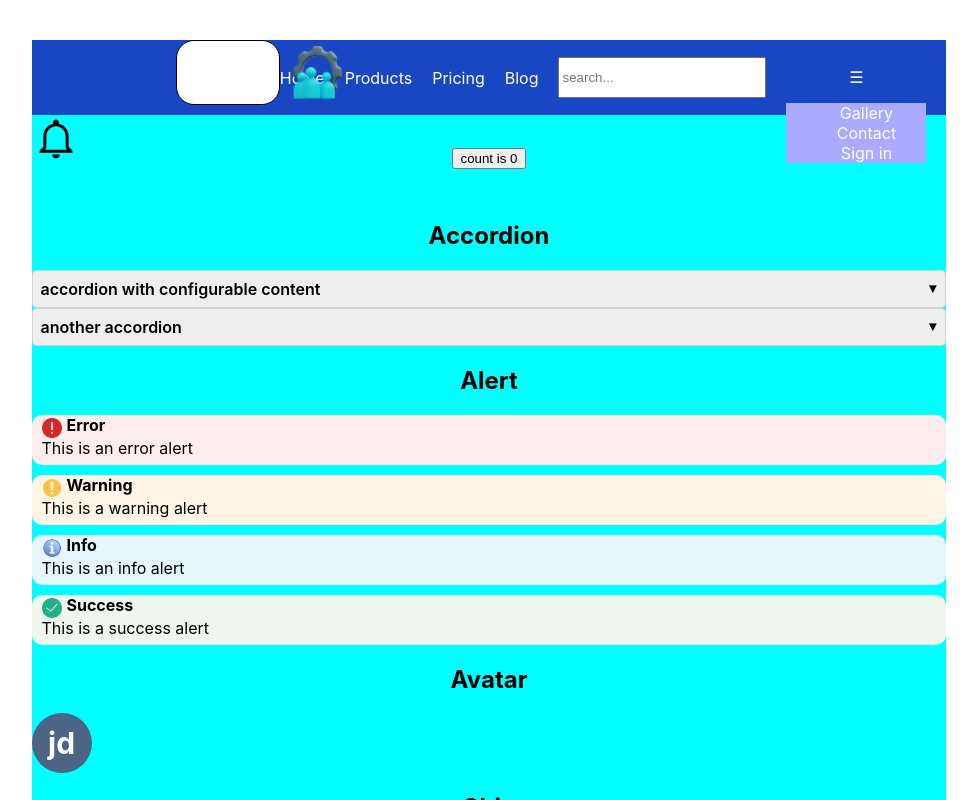
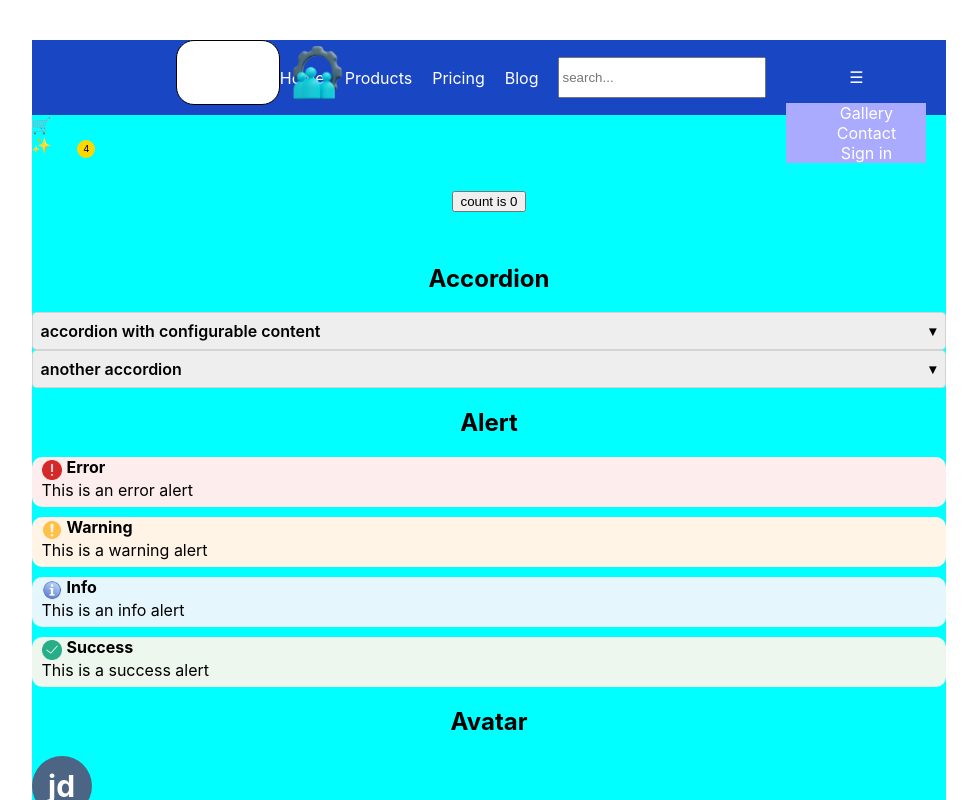
Before and after one commit to marko-knoebl/cc-react-components, a React (Vite) app in the folder cc-react-components/: page / in a window 1280 px wide. Shown: the top 800 px of the page, without its empty margins (151-1128 px from the left). Built offline with nearby package versions, Linux system fonts and the light colour scheme.

Commit message:
Badge component accepting emojis

```diff
--- a/cc-react-components/src/App.jsx
+++ b/cc-react-components/src/App.jsx
@@ -43,6 +43,7 @@ function App() {
 				/>
 			</div>
 			<Badge value={count}></Badge>
+			<Badge value={4}>✨</Badge>
 
 			<div className="card">
 				<button onClick={() => setCount((count) => count + 1)}>
--- a/cc-react-components/src/components/Badge.jsx
+++ b/cc-react-components/src/components/Badge.jsx
@@ -1,28 +1,19 @@
-import './Badge.css';
-import React from 'react';
+import "./Badge.css";
+import React from "react";
 
 const Badge = (props) => {
 	return (
-		<div className='badge-container'>
-			<svg
-				id='bell'
-				stroke='currentColor'
-				fill='currentColor'
-				stroke-width='0'
-				viewBox='0 0 512 512'
-				height='3em'
-				width='3em'
-				xmlns='http://www.w3.org/2000/svg'
-			>
-				<path d='M257 120.471c7.083 0 23.911 4.479 23.911 4.479 45.589 10.447 77.678 52.439 77.678 99.85V352.412l9.321 9.364 7.788 7.823H136.302l7.788-7.823 9.321-9.364V224.8c0-47.41 32.089-89.403 77.678-99.85 0 0 18.043-4.479 23.911-4.479M256 48c-17.602 0-31.059 13.518-31.059 31.2v14.559c-59.015 13.523-103.53 67.601-103.53 131.041v114.4L80 380.8v20.8h352v-20.8l-41.411-41.6V224.8c0-63.44-44.516-117.518-103.53-131.041V79.2c0-17.682-13.457-31.2-31.059-31.2zm41.411 374.4h-82.823c0 22.881 18.633 41.6 41.412 41.6s41.411-18.719 41.411-41.6z'></path>
-			</svg>
+		<div className="badge-container">
+			<span className="cart-icon" role="img" aria-label="cart">
+				{props.children ? props.children : "🛒"}
+			</span>
 			{props.value > 0 && props.value < 10 ? (
-				<div className='bubble'>
-					<span id='notification-number'>{props.value}</span>
+				<div className="bubble">
+					<span id="notification-number">{props.value}</span>
 				</div>
 			) : props.value > 9 ? (
-				<div className='bubble'>
-					<span id='notification-number'>9+</span>
+				<div className="bubble">
+					<span id="notification-number">9+</span>
 				</div>
 			) : null}
 		</div>
```
